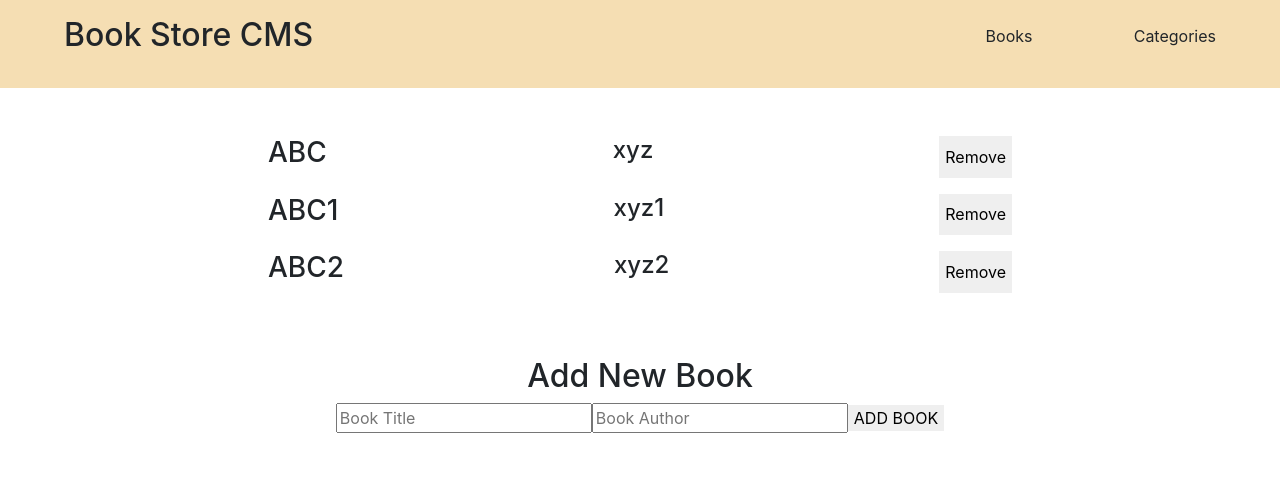
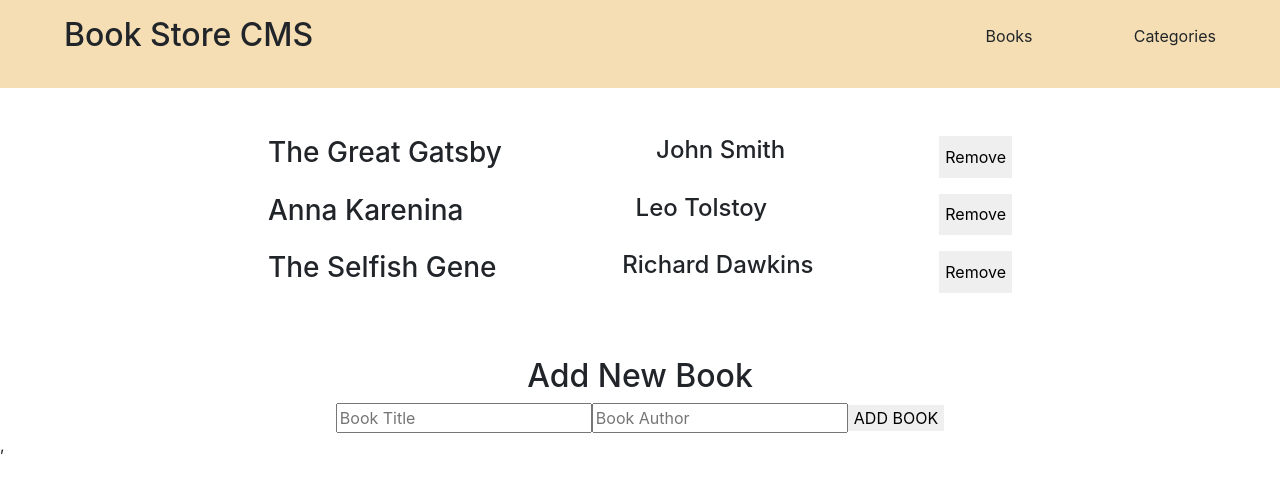
Before and after one commit to Errytagedesign/bookStore, a React (Create React App) app: page / in a window 1280 px wide. Shown: the top 490 px of the page. Built offline with nearby package versions, Linux system fonts and the light colour scheme.

Commit message:
Render books, add event handle to addBook.js

```diff
--- a/src/Redux/Features/booksSlice.js
+++ b/src/Redux/Features/booksSlice.js
@@ -2,7 +2,32 @@ import { createSlice } from '@reduxjs/toolkit';
 
 const bookSlice = createSlice({
   name: 'books',
-  initialState: [],
+  initialState: [
+    {
+      item_id: 'item1',
+      title: 'The Great Gatsby',
+      author: 'John Smith',
+      category: 'Fiction',
+      percentage: 64,
+      chapter: 'Chapter 17',
+    },
+    {
+      item_id: 'item2',
+      title: 'Anna Karenina',
+      author: 'Leo Tolstoy',
+      category: 'Fiction',
+      percentage: 8,
+      chapter: 'Chapter 3: "A Lesson Learned"',
+    },
+    {
+      item_id: 'item3',
+      title: 'The Selfish Gene',
+      author: 'Richard Dawkins',
+      category: 'Nonfiction',
+      percentage: 0,
+      chapter: 'Introduction',
+    },
+  ],
 
   reducers: {
     addBook: (state, action) => {
@@ -13,4 +38,5 @@ const bookSlice = createSlice({
 });
 
 export const { addBook, removeBook } = bookSlice.actions;
+export const selectBooks = (state) => state.books;
 export default bookSlice.reducer;
--- a/src/Redux/Features/categoriesSlice.js
+++ b/src/Redux/Features/categoriesSlice.js
@@ -17,4 +17,5 @@ const categoriesSlice = createSlice({
 });
 
 export const { confirmStatus } = categoriesSlice.actions;
+export const selectCategories = (state) => state.categories;
 export default categoriesSlice.reducer;
--- a/src/components/AddBooks.js
+++ b/src/components/AddBooks.js
@@ -1,16 +1,68 @@
-import React from 'react';
+import React, { useState } from 'react';
+import { useDispatch } from 'react-redux';
+import { addBook } from '../Redux/Features/booksSlice';
 
-const AddBook = () => (
+function AddBook() {
+  const [count, setCount] = useState(3);
+  const [bookData, setBookData] = useState({
+    item_id: `item${count}`,
+    title: '',
+    author: '',
+  });
+
+  const dispatch = useDispatch();
+
+  const handleChange = (e) => {
+    setBookData({ ...bookData, [e.target.name]: e.target.value });
+  };
+
+  const clearInput = (data) => ({
+    ...data,
+
+    title: '',
+
+    author: '',
+  });
+
+  const handleAddBook = (e) => {
+    e.preventDefault();
+    setCount((prev) => prev + 1);
+
+    const updateId = `item${count + 1}`;
+    const updateBookData = { ...bookData, item_id: updateId };
+    setBookData(updateBookData); // Update the state with the new bookData
+    dispatch(addBook(updateBookData));
+
+    // Clear input fields
+    const clearedBookData = clearInput(updateBookData);
+    setBookData(clearedBookData);
+  };
+  return (
     <div className="form">
       <h2>Add New Book</h2>
-    <form>
-      <input type="text" name="title" placeholder="Book Title" />
-      <input type="text" name="author" placeholder="Book Author" />
+      <form onSubmit={handleAddBook}>
+        <input
+          type="text"
+          name="title"
+          value={bookData.title}
+          placeholder="Book Title"
+          onChange={handleChange}
+          required
+        />
+        <input
+          type="text"
+          name="author"
+          value={bookData.author}
+          placeholder="Book Author"
+          onChange={handleChange}
+          required
+        />
         <button type="submit" id="add-book">
           ADD BOOK
         </button>
       </form>
     </div>
   );
+}
 
 export default AddBook;
--- a/src/components/Books.js
+++ b/src/components/Books.js
@@ -1,18 +1,19 @@
 import React from 'react';
+import { useSelector } from 'react-redux';
 import AddBooks from './AddBooks';
 import Book from './Book';
+import { selectBooks } from '../Redux/Features/booksSlice';
 
 function Books() {
-  const books = [
-    { title: 'ABC', author: 'xyz' },
-    { title: 'ABC1', author: 'xyz1' },
-    { title: 'ABC2', author: 'xyz2' },
-  ];
+  const allBooks = useSelector(selectBooks);
+  console.log(allBooks);
   return (
     <main className="d-flex flex-column container mt-5">
       <section className="d-flex flex-column col-12 col-md-8 mx-auto mb-5">
-        {books.map(({ idx, title, author }) => (
-          <Book key={idx} title={title} author={author} />
+        {allBooks.map((book) => (
+          <div key={book.item_id}>
+            <Book title={book.title} author={book.author} />
+          </div>
         ))}
       </section>
       <AddBooks />
--- a/src/index.js
+++ b/src/index.js
@@ -2,14 +2,19 @@ import React from 'react';
 import ReactDOM from 'react-dom/client';
 import 'bootstrap/dist/css/bootstrap.min.css';
 import './index.css';
+import { Provider } from 'react-redux';
 import App from './App';
 import reportWebVitals from './reportWebVitals';
+import store from './Redux/store/store';
 
 const root = ReactDOM.createRoot(document.getElementById('root'));
 root.render(
-  <React.StrictMode>
-    <App />
-  </React.StrictMode>,
+  <Provider store={store}>
+    <React.StrictMode>
+      <App />
+    </React.StrictMode>
+    ,
+  </Provider>,
 );
 
 // If you want to start measuring performance in your app, pass a function
```
Lines whose indentation alone changed are shown as unchanged.
